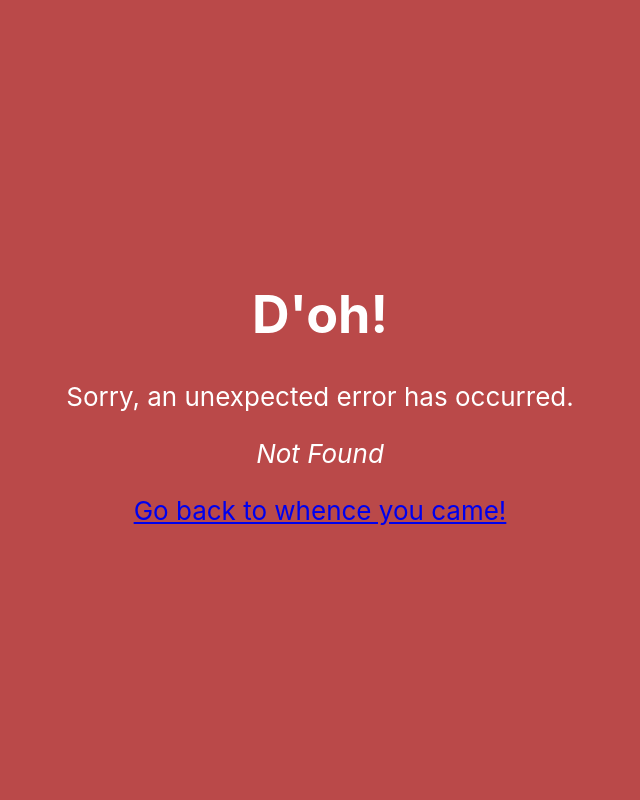
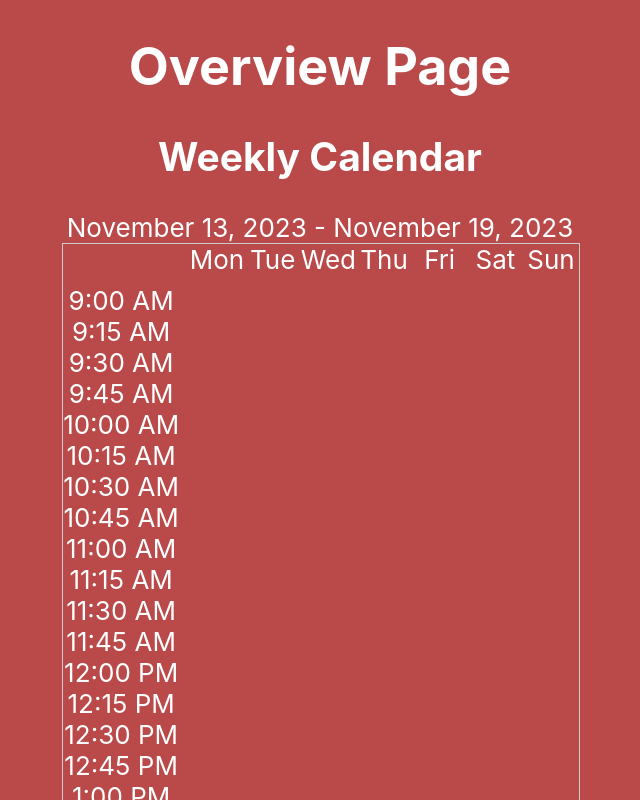
Before and after one commit to serena-marie/pomoclone, a React (Create React App) app: page /stats in a window 1280 px wide. Before the commit this address had no page. Shown: the top 800 px of the page, without its empty margins (320-960 px from the left). Built offline with nearby package versions, Linux system fonts and the light colour scheme.

Commit message:
feat: Add weekly calendar component and overview page
- Add the groundwork for weekly calendar view and styling
- Add overview page
- Updated routing in App to handle overview page '/stats'
- Added Luxon package

```diff
--- a/package.json
+++ b/package.json
@@ -1,6 +1,6 @@
 {
   "name": "pomoclone",
-  "version": "0.1.0",
+  "version": "1.0.0",
   "private": true,
   "dependencies": {
     "@fortawesome/fontawesome-svg-core": "^6.3.0",
--- a/src/App.js
+++ b/src/App.js
@@ -4,14 +4,20 @@ import './styles/App.scss';
 // Routes
 import Pomo from './pages/pomo';
 import ErrorPage from './pages/errorPage';
+import Overview from './pages/overview';
 import { useSelector } from 'react-redux';
+
 const router = createBrowserRouter([
   {
     path: '/',
     element: <Pomo />,
-    errorElement: <ErrorPage />,
+    errorElement: <ErrorPage/>,
   },
-
+  {
+    path: '/stats',
+    element: <Overview />,
+    errorElement: <ErrorPage/>,
+  },
 ]);
 /**
  *
--- /dev/null
+++ b/src/components/calendar/Calendar.js
@@ -0,0 +1,53 @@
+import { DateTime } from 'luxon';
+import '../../styles/Calendar.scss';
+
+/* eslint-disable require-jsdoc */
+export default function Calendar(/* { startTime, endTime } */) {
+  // Temporary
+  const startTime = DateTime.fromObject({ hour: 9, minute: 0 }); // 9:00 AM
+  const endTime = DateTime.fromObject({ hour: 19, minute: 15 }); // 7:00 PM
+
+  const timeSlots = [];
+  let currentTime = startTime;
+  while (currentTime < endTime) {
+    timeSlots.push(currentTime);
+    currentTime = currentTime.plus({ minutes: 15 });
+  }
+
+  const currentDate = DateTime.now();
+  const weekStart = currentDate.startOf('week');
+  const weekEnd = currentDate.endOf('week');
+
+  const weekDates = [];
+  let currentDay = weekStart;
+  while (currentDay <= weekEnd) {
+    weekDates.push(currentDay);
+    currentDay = currentDay.plus({days: 1});
+  }
+  return (
+    <div>
+      <h2>Weekly Calendar</h2>
+      <div className='weekHeader'>{weekStart.toFormat('MMMM dd, yyyy')} - {weekEnd.toFormat('MMMM dd, yyyy')}</div>
+      <div className='dates'></div>
+      <div className="calendar">
+        <div className="time-axis">
+          {
+            timeSlots.map((timeSlot) => (
+              <div key={timeSlot.toISO()}>{timeSlot.toFormat('h:mm a')}</div>
+            ))
+          }
+        </div>
+        <div className="date-axis">
+          {
+            weekDates.map((date) => (
+              <div className='day-axis' key={date.toISO()}>{date.toFormat('ccc')}</div>
+            ))
+          }
+        </div>
+        <div className="calendar-body">
+          {/* events */}
+        </div>
+      </div>
+    </div>
+  );
+}
--- /dev/null
+++ b/src/pages/overview.js
@@ -0,0 +1,11 @@
+import Calendar from '../components/calendar/Calendar';
+
+// eslint-disable-next-line require-jsdoc
+export default function Overview() {
+  return (
+    <div>
+      <h1>Overview Page</h1>
+      <Calendar/>
+    </div>
+  );
+}
--- /dev/null
+++ b/src/styles/Calendar.scss
@@ -0,0 +1,33 @@
+.calendar {
+  display: grid;
+  grid-template-rows: auto 1fr;
+  grid-template-columns: auto 1fr;
+  gap: 10px;
+  width: 100%;
+  height: 100%;
+  border: 1px solid #ccc;
+}
+
+.date-axis {
+  grid-row: 1;
+  grid-column: 2;
+  display: grid;
+  grid-template-columns: repeat(7, 1fr);
+}
+
+.day-axis {
+  justify-content: space-between;
+  align-items: center;
+}
+
+.time-axis {
+  grid-row: 2;
+  grid-column: 1;
+}
+
+.calendar-body {
+  grid-row: 2;
+  grid-column: 2;
+  display: grid;
+  grid-template-columns: repeat(7, 1fr);
+}
```
